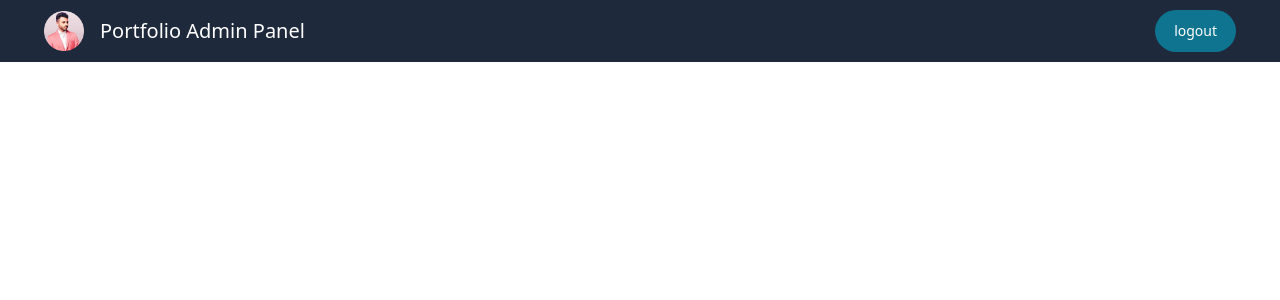
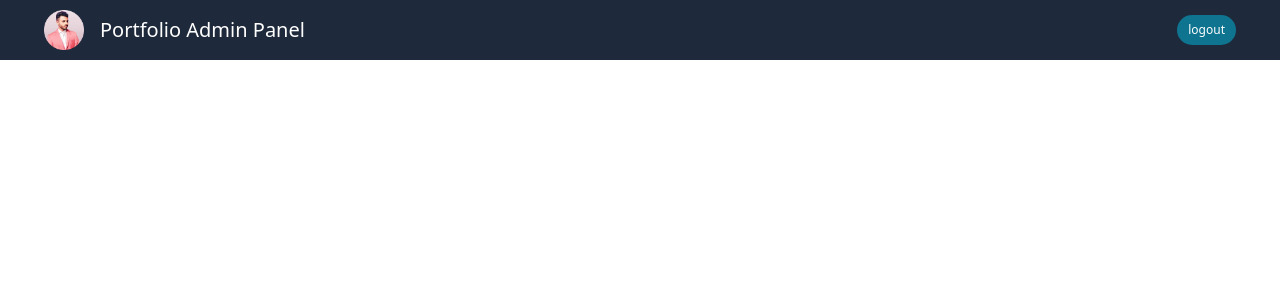
Before and after one commit to utkarshsinghtomar99/utkarsh-portfolio, a React (Vite) app in the folder client/: page /admin-dashboard in a window 1280 px wide. Shown: the top 300 px of the page. Built offline with nearby package versions, Linux system fonts and the light colour scheme; no server answers; sample sign-in values are in the browser's storage.

Commit message:
Update Header.jsx
changed size of logout btn

```diff
--- a/client/src/components/Header.jsx
+++ b/client/src/components/Header.jsx
@@ -30,7 +30,7 @@ const Header = () => {
           </span>
         </NavbarBrand>
         <div className="flex sm:mt-4">
-          <Button className="rounded-full" onClick={handleLogout} type="submit">
+          <Button size="xs" className="rounded-full" onClick={handleLogout} type="submit">
             logout
           </Button>
         </div>
```
